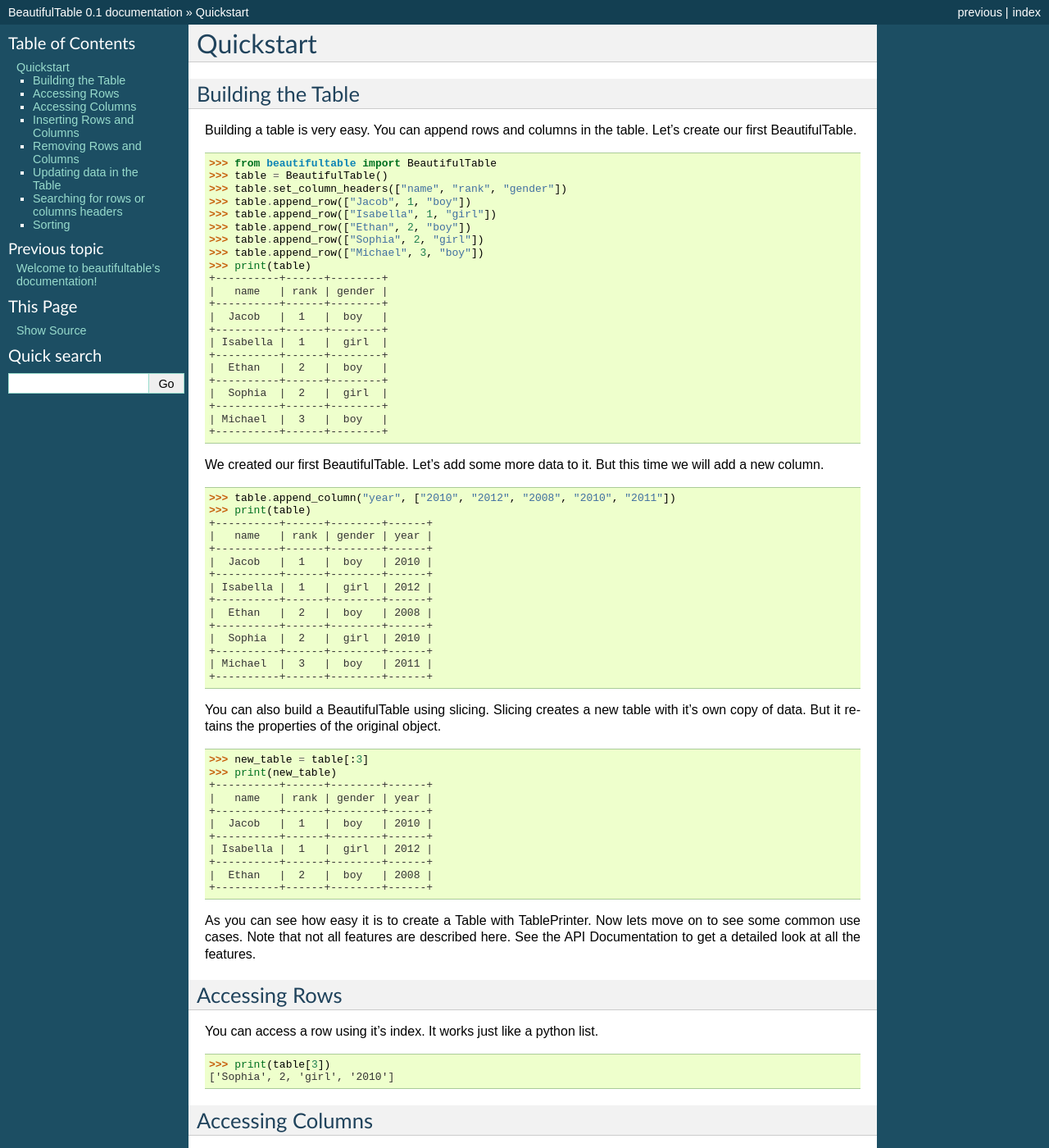
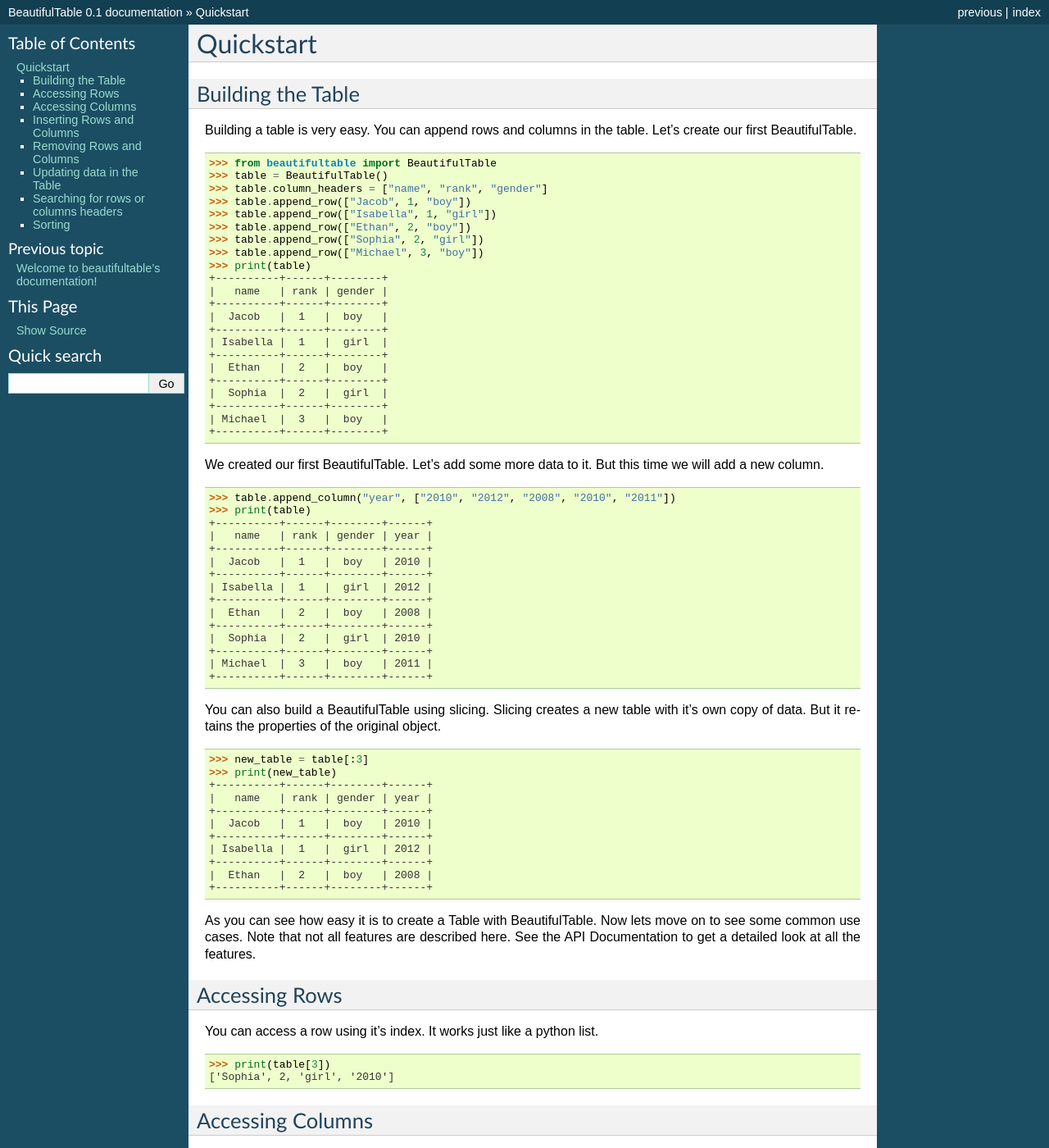
Before and after one commit to pri22296/beautifultable, a Sphinx documentation site: the page built from docs/quickstart.rst, in a window 1280 px wide and 1400 px high. Shown: the whole window at 82% size. Built offline with Sphinx 7.4.7, drawn with Linux system fonts in a browser that asks for light colours; pages that are not in the unit, such as notebooks, are missing from menus.

Commit message:
updated docs

```diff
--- a/docs/quickstart.rst
+++ b/docs/quickstart.rst
@@ -13,7 +13,7 @@ in the table. Let's create our first BeautifulTable.
 
    >>> from beautifultable import BeautifulTable
    >>> table = BeautifulTable()
-   >>> table.set_column_headers(["name", "rank", "gender"])
+   >>> table.column_headers = ["name", "rank", "gender"]
    >>> table.append_row(["Jacob", 1, "boy"])
    >>> table.append_row(["Isabella", 1, "girl"])
    >>> table.append_row(["Ethan", 2, "boy"])
@@ -73,7 +73,7 @@ But it retains the properties of the original object.
    |  Ethan   |  2   |  boy   | 2008 |
    +----------+------+--------+------+
 
-As you can see how easy it is to create a Table with TablePrinter.
+As you can see how easy it is to create a Table with BeautifulTable.
 Now lets move on to see some common use cases. Note that not all
 features are described here. See the API Documentation to get a
 detailed look at all the features.
```
Also changed, not shown: 1 other file.
